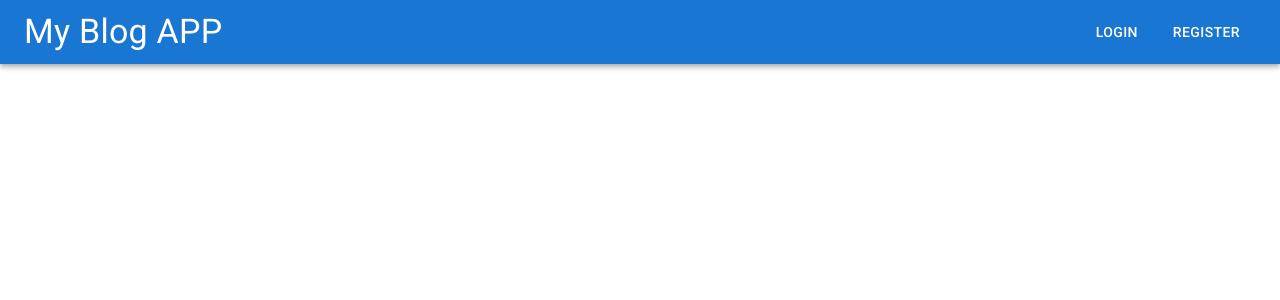
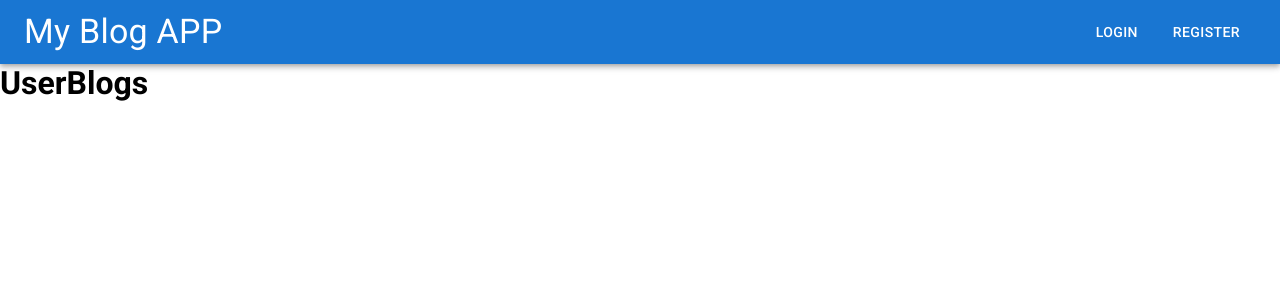
Before and after one commit to md-sakib-chowdhury/Mern-blog-app-, a React (Create React App) app in the folder client/: page /my-blogs in a window 1280 px wide. Shown: the top 300 px of the page. Built offline with nearby package versions, Linux system fonts and the light colour scheme.

Commit message:
user blogs

```diff
--- a/client/src/App.js
+++ b/client/src/App.js
@@ -4,6 +4,7 @@ import { Routes, Route } from 'react-router-dom'
 import Blogs from "./pages/Blogs";
 import Login from "./pages/Login";
 import Register from "./pages/Register";
+import UserBlogs from "./pages/UserBlogs";
 function App() {
   return (
     <>
@@ -12,6 +13,7 @@ function App() {
 
         <Route path="/" element={<Blogs />} />
         <Route path="/blogs" element={<Blogs />} />
+        <Route path="/my-blogs" element={<UserBlogs />} />
         <Route path="/login" element={<Login />} />
         <Route path="/register" element={<Register />} />
       </Routes>
--- a/client/src/components/BlogCard.js
+++ b/client/src/components/BlogCard.js
@@ -25,11 +25,11 @@ export default function BlogCard({ title, description, image, username }) {
                         {username}
                     </Avatar>
                 }
-                action={
-                    <IconButton>
-                        <MoreVertIcon />
-                    </IconButton>
-                }
+                // action={
+                //     <IconButton>
+                //         <MoreVertIcon />
+                //     </IconButton>
+                // }
                 title="Today is my Day"
                 subheader="March 4, 2026"
             />
--- /dev/null
+++ b/client/src/pages/UserBlogs.js
@@ -0,0 +1,11 @@
+import React from 'react'
+
+const UserBlogs = () => {
+  return (
+    <div>
+        <h1>UserBlogs</h1>
+    </div>
+  )
+}
+
+export default UserBlogs
```
